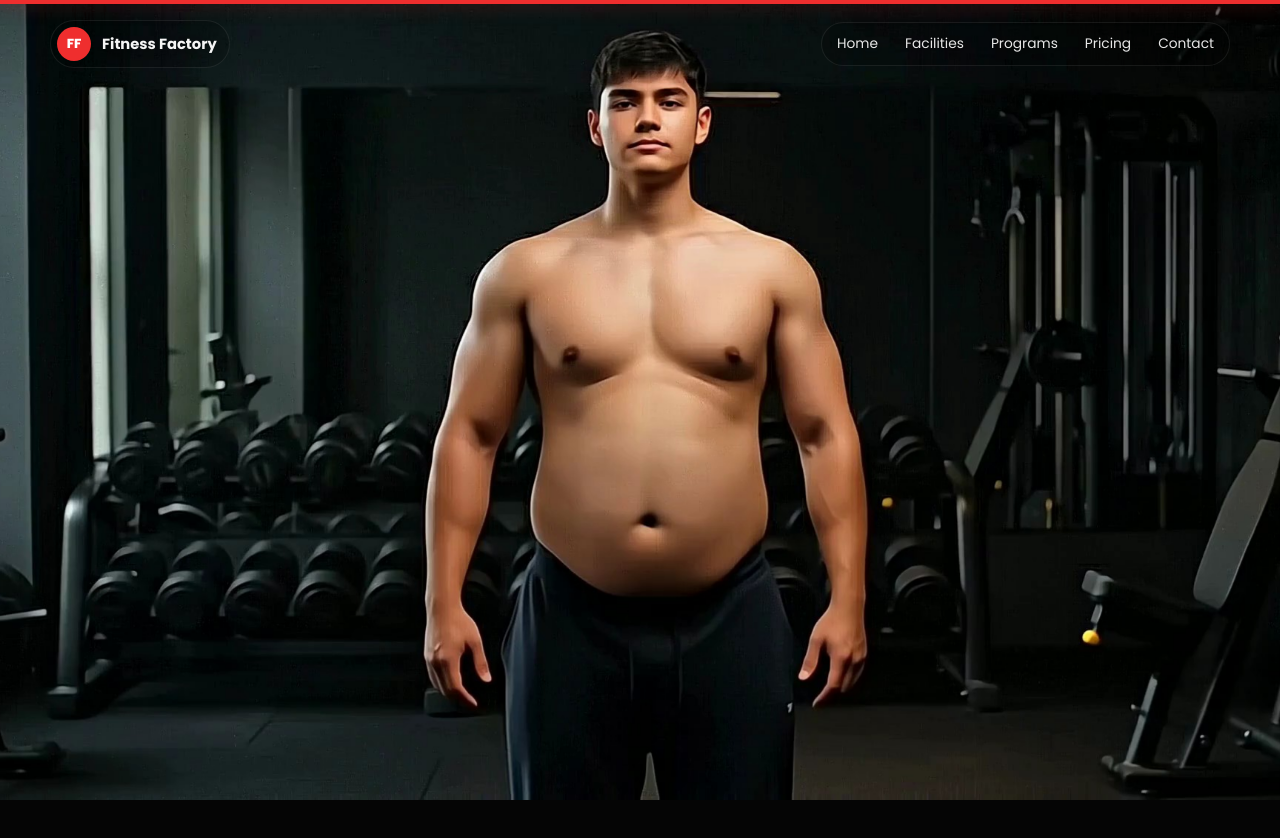
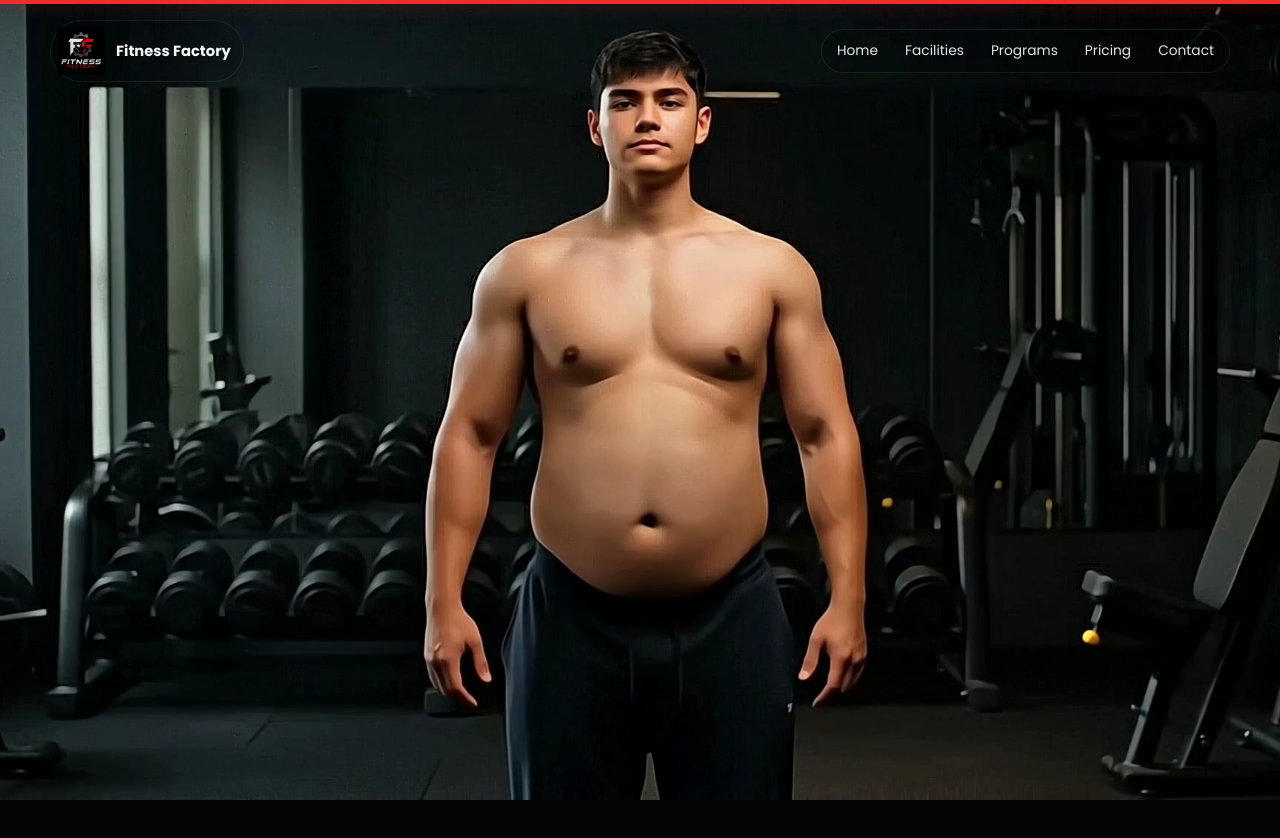
Before and after one commit to A365shift-DevTeam/Ambot365-GYM, a React (Vite) app: page / in a window 1280 px wide. Shown: the top 838 px of the page. Built offline with nearby package versions, Linux system fonts and the light colour scheme.

Commit message:
navbar logo added

```diff
--- a/src/components/Header.jsx
+++ b/src/components/Header.jsx
@@ -2,6 +2,7 @@ import { AnimatePresence, motion } from "framer-motion";
 import { Menu, X } from "lucide-react";
 import { useEffect, useState } from "react";
 import { brand, navItems } from "../data/siteData.jsx";
+import logoImg from "../assets/fitness logo.png";
 
 export default function Header({ className = "" }) {
   const [menuOpen, setMenuOpen] = useState(false);
@@ -35,7 +36,7 @@ export default function Header({ className = "" }) {
         transition={{ duration: 0.7 }}
       >
         <a className="logo" href="#home" aria-label="Fitness Factory home" onClick={closeMenu}>
-          <span className="logo-mark">FF</span>
+          <img src={logoImg} alt="Fitness Factory Logo" className="logo-image" style={{ width: '48px', height: 'auto', objectFit: 'contain' }} />
           <span>
             <strong>{brand.name}</strong>
             <small>K.K. Nagar</small>
```
